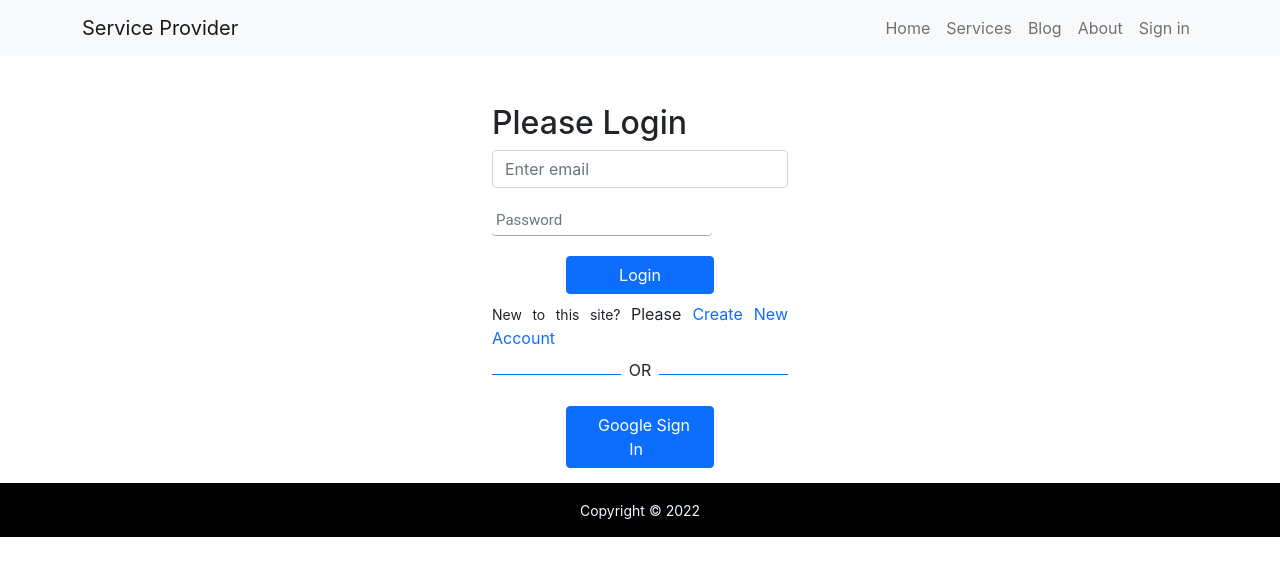
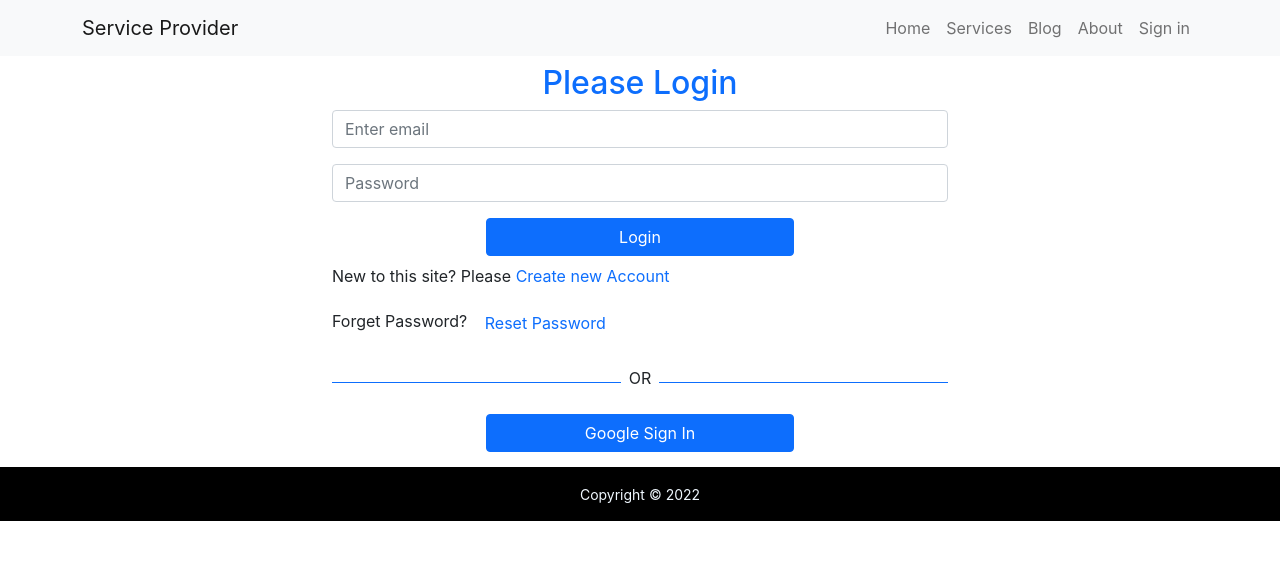
Before and after one commit to chamakkarmakar/independent-service-provider, a React (Create React App) app: page /login in a window 1280 px wide. Shown: the top 576 px of the page. Built offline with nearby package versions, Linux system fonts and the light colour scheme; no server answers.

Commit message:
show toast for resetPassword

```diff
--- a/package.json
+++ b/package.json
@@ -14,6 +14,7 @@
     "react-firebase-hooks": "^5.0.3",
     "react-router-dom": "^6.3.0",
     "react-scripts": "5.0.1",
+    "react-toastify": "^8.2.0",
     "web-vitals": "^2.1.4"
   },
   "scripts": {
--- a/src/Pages/Sign-In-Up/Login/Login.js
+++ b/src/Pages/Sign-In-Up/Login/Login.js
@@ -1,32 +1,32 @@
 import React, { useRef } from 'react';
 import { Button, Form } from 'react-bootstrap';
-import { useSignInWithEmailAndPassword } from 'react-firebase-hooks/auth';
+import { useSendPasswordResetEmail, useSignInWithEmailAndPassword } from 'react-firebase-hooks/auth';
 import { Link, useLocation, useNavigate } from 'react-router-dom';
+import { toast, ToastContainer } from 'react-toastify';
+import 'react-toastify/dist/ReactToastify.css';
 import auth from '../../../firebase.init';
+import Loading from '../../Shared/Loading/Loading';
 import SocialLogin from '../SocialLogin/SocialLogin';
-import './Login.css';
 
 const Login = () => {
-    const [
-        signInWithEmailAndPassword,
-        user,error
-    ] = useSignInWithEmailAndPassword(auth);
     const emailRef = useRef('');
     const passwordRef = useRef('');
     const navigate = useNavigate();
     const location = useLocation();
+
+    let from = location.state?.from?.pathname || "/";
     let errorElement;
-    let from = location.state?.from?.pathname || "/";
+    const [
+        signInWithEmailAndPassword,
+        user,
+        loading,
+        error,
+    ] = useSignInWithEmailAndPassword(auth);
 
-    const handleSubmit = event => {
-        event.preventDefault();
-        const email = emailRef.current.value;
-        const password = passwordRef.current.value;
-        signInWithEmailAndPassword(email, password);
-    }
+    const [sendPasswordResetEmail, sending] = useSendPasswordResetEmail(auth);
 
-    const navigateRegister = () => {
-        navigate('/register');
+    if (loading || sending) {
+        return <Loading></Loading>
     }
 
     if (user) {
@@ -37,14 +37,37 @@ const Login = () => {
         errorElement = <p className='text-danger'>Error: {error?.message}</p>
     }
 
+    const handleSubmit = event => {
+        event.preventDefault();
+        const email = emailRef.current.value;
+        const password = passwordRef.current.value;
+
+        signInWithEmailAndPassword(email, password);
+    }
+
+    const navigateRegister = event => {
+        navigate('/register');
+    }
+
+    const resetPassword = async () => {
+        const email = emailRef.current.value;
+        if (email) {
+            await sendPasswordResetEmail(email);
+            toast('Sent email');
+        }
+        else{
+            toast('Please Enter Your Email Address');
+        }
+    }
+
     return (
-        <div className="container mx-auto w-25 mt-5">
-            <h2>Please Login</h2>
+        <div className='container w-50 mx-auto'>
+            <h2 className='text-primary text-center mt-2'>Please Login</h2>
             <Form onSubmit={handleSubmit}>
                 <Form.Group className="mb-3" controlId="formBasicEmail">
                     <Form.Control ref={emailRef} type="email" placeholder="Enter email" required />
                 </Form.Group>
-                <Form.Group className="w-100 mb-3" controlId="formBasicPassword">
+                <Form.Group className="mb-3" controlId="formBasicPassword">
                     <Form.Control ref={passwordRef} type="password" placeholder="Password" required />
                 </Form.Group>
                 <Button variant="primary w-50 mx-auto d-block mb-2" type="submit">
@@ -52,9 +75,10 @@ const Login = () => {
                 </Button>
             </Form>
             {errorElement}
-            <small>New to this site? </small>Please <Link to='/register' className='text-decoration-none pe-auto' onClick={navigateRegister}>Create New Account</Link>
-
+            <p>New to this site? Please <Link to="/register" className='text-primary pe-auto text-decoration-none' onClick={navigateRegister}>Create new Account</Link> </p>
+            <p>Forget Password? <button className='btn btn-link text-primary pe-auto text-decoration-none' onClick={resetPassword}>Reset Password</button> </p>
             <SocialLogin></SocialLogin>
+            <ToastContainer />
         </div>
     );
 };
--- a/src/Pages/Sign-In-Up/Register/Register.js
+++ b/src/Pages/Sign-In-Up/Register/Register.js
@@ -1,27 +1,35 @@
 import React, { useRef } from 'react';
 import { Button, Form } from 'react-bootstrap';
-import { useCreateUserWithEmailAndPassword } from 'react-firebase-hooks/auth';
+import { useCreateUserWithEmailAndPassword, useUpdateProfile } from 'react-firebase-hooks/auth';
 import { Link, useNavigate } from 'react-router-dom';
 import auth from '../../../firebase.init';
+import Loading from '../../Shared/Loading/Loading';
 import SocialLogin from '../SocialLogin/SocialLogin';
 import './Register.css';
 
 const Register = () => {
     const [
         createUserWithEmailAndPassword,
-        user,error
+        user,loading,error
     ] = useCreateUserWithEmailAndPassword(auth, {sendEmailVerification: true});
+    const [updateProfile, updating, updateError] = useUpdateProfile(auth);
+
     const emailRef = useRef('');
     const passwordRef = useRef('');
     const nameRef = useRef('');
 
     const navigate = useNavigate();
 
+     if(loading || updating){
+        return <Loading></Loading>
+    }
     const handleRegister = event => {
         event.preventDefault();
-        // const name = nameRef.current.value;
+        const name = nameRef.current.value;
         const email = emailRef.current.value;
         const password = passwordRef.current.value;
+
+        updateProfile({ displayName: name });
 
         createUserWithEmailAndPassword(email, password);
     }
--- a/src/Pages/Sign-In-Up/RequiredAuth/RequiredAuth.js
+++ b/src/Pages/Sign-In-Up/RequiredAuth/RequiredAuth.js
@@ -2,10 +2,15 @@ import React from 'react';
 import { useAuthState } from 'react-firebase-hooks/auth';
 import { Navigate, useLocation } from 'react-router-dom';
 import auth from '../../../firebase.init';
+import Loading from '../../Shared/Loading/Loading';
+
 
 const RequireAuth = ({ children }) => {
-    const [user] = useAuthState(auth);
+    const [user,loading] = useAuthState(auth);
     const location = useLocation();
+    if(loading){
+        return <Loading></Loading>
+    }
     if (!user) {
         return <Navigate to="/login" state={{ from: location }} replace />;
     }
```
Also changed, not shown: 1 other file (tests, documents, lock files or other folders).
